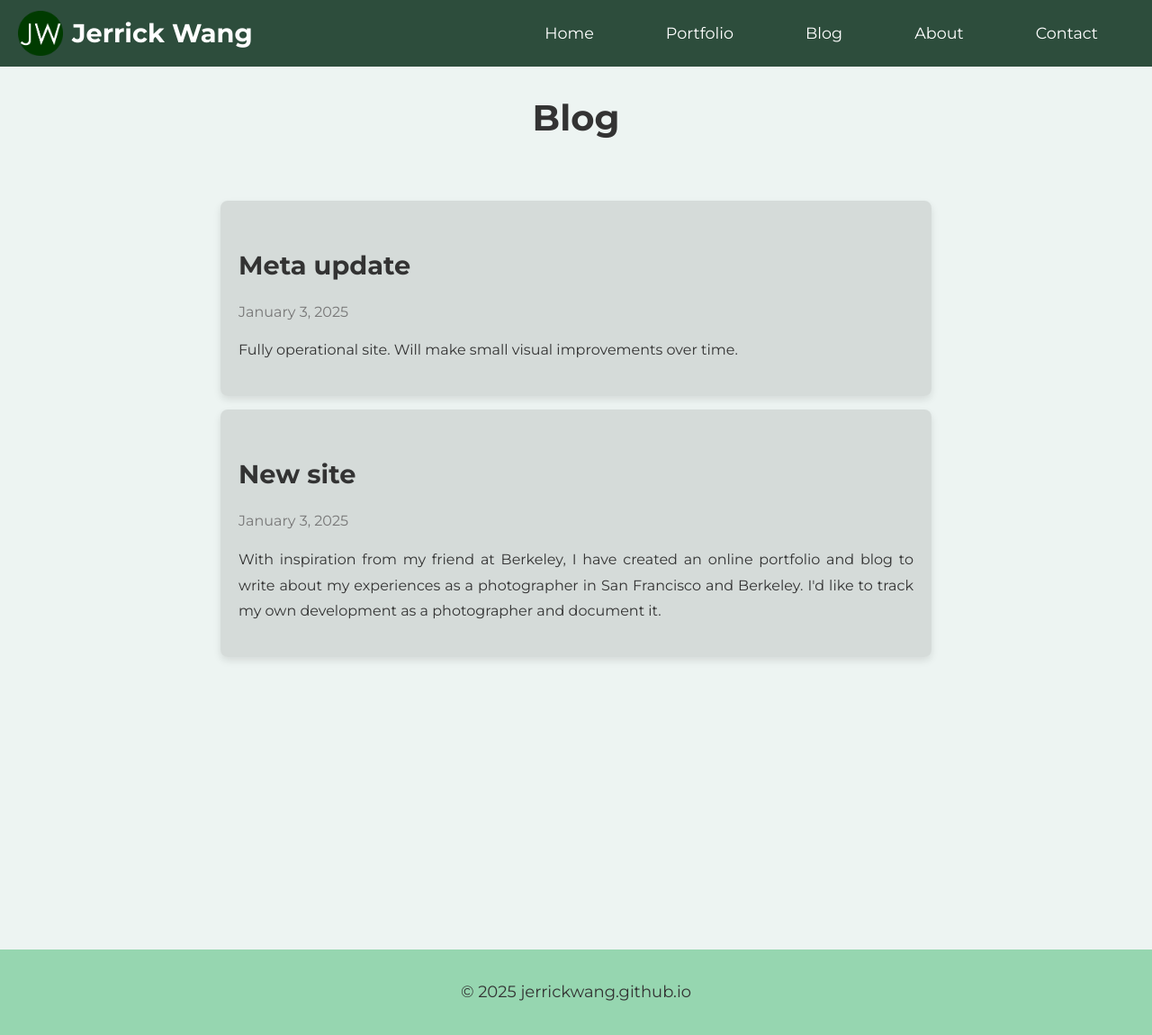
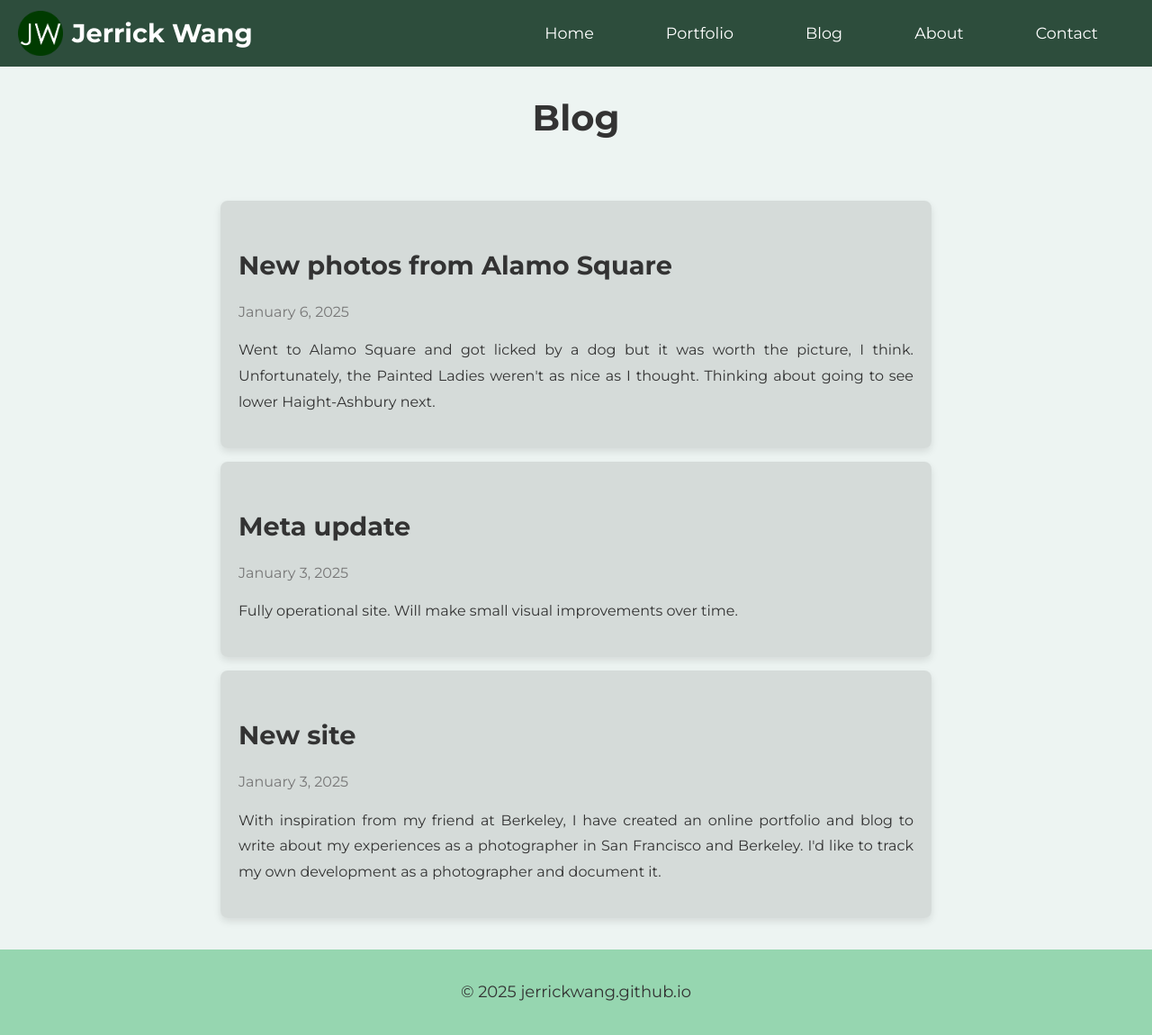
Before and after one commit to jerrickwang/jerrickwang.github.io, a Jekyll site: the page built from blog.md, in a window 1280 px wide and 1150 px high. Shown: the whole window at 90% size. Built offline with Jekyll 4.4.1, drawn with Linux system fonts in a browser that asks for light colours.

Commit message:
Update blog.md

```diff
--- a/blog.md
+++ b/blog.md
@@ -3,6 +3,15 @@ layout: default
 title: Blog
 permalink: /blog/
 ---
+<div class="blog-post-container">
+  <article class="blog-post">
+    <p class="post-title">New photos from Alamo Square</p>
+    <p class="post-date">January 6, 2025</p>
+    <div class="post-body">
+      <p>Went to Alamo Square and got licked by a dog but it was worth the picture, I think. Unfortunately, the Painted Ladies weren't as nice as I thought. Thinking about going to see lower Haight-Ashbury next.</p>
+    </div>
+  </article>
+</div>
 
 <div class="blog-post-container">
   <article class="blog-post">
```
